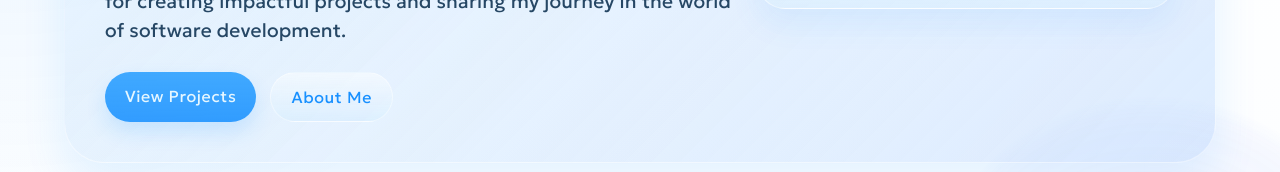
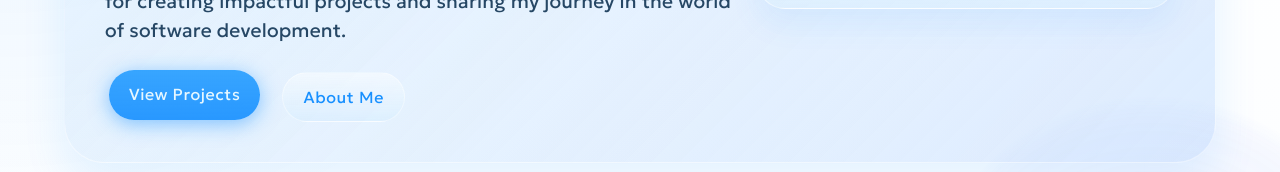
Before and after one commit to DMCerYT/personalportfolio, a React (Create React App) app: page / in a window 1280 px wide. In both pictures the pointer is over the link "View Projects". Shown: the part 415-587 px from the top of the page. Built offline with nearby package versions, Linux system fonts and the light colour scheme.

Commit message:
polishing up the css

```diff
--- a/src/styles/pageLayout.module.css
+++ b/src/styles/pageLayout.module.css
@@ -87,6 +87,8 @@
   margin-top: 28px;
 }
 
+/* Here are where the primary button component styles live */
+
 .cta,
 .secondaryCta {
   border-radius: 999px;
@@ -96,6 +98,7 @@
   letter-spacing: 0.04em;
   padding: 14px 20px;
   text-decoration: none;
+  margin: 0 4px;
 }
 
 .cta {
@@ -103,6 +106,15 @@
     linear-gradient(180deg, rgba(55, 165, 255, 0.95), rgba(24, 144, 255, 0.88));
   box-shadow: 0 10px 20px rgba(24, 144, 255, 0.16);
   color: #e6f7ff;
+  transition: ease-in-out 0.1s;
+}
+
+.cta:hover {
+  background:
+    linear-gradient(180deg, rgba(55, 165, 255, 1), rgba(24, 144, 255, 0.92));
+  box-shadow: 0 4px 20px rgba(24, 144, 255, 0.5);
+  transform: translateY(-2px);
+  transition: ease-in-out 0.1s;
 }
 
 .secondaryCta {
@@ -110,6 +122,23 @@
     linear-gradient(180deg, rgba(255, 255, 255, 0.48), rgba(198, 232, 255, 0.28));
   border: 1px solid rgba(255, 255, 255, 0.44);
   color: #1890ff;
+  transition: ease-in-out 0.1s;
+}
+
+.secondaryCta:hover {
+  background:
+    linear-gradient(180deg, rgba(255, 255, 255, 0.56), rgba(198, 232, 255, 0.36));
+  border: 1px solid linear-gradient(180deg, rgba(55, 165, 255, 1), rgba(24, 144, 255, 0.92));
+
+  transform: translateY(-2px);
+  box-shadow: 0 4px 20px rgba(24, 144, 255, 0.3);
+  transition: ease-in-out 0.1s;
+}
+
+/* Here is where the back button information lives */
+
+.backButton {
+  color: red;
 }
 
 .section {
```
